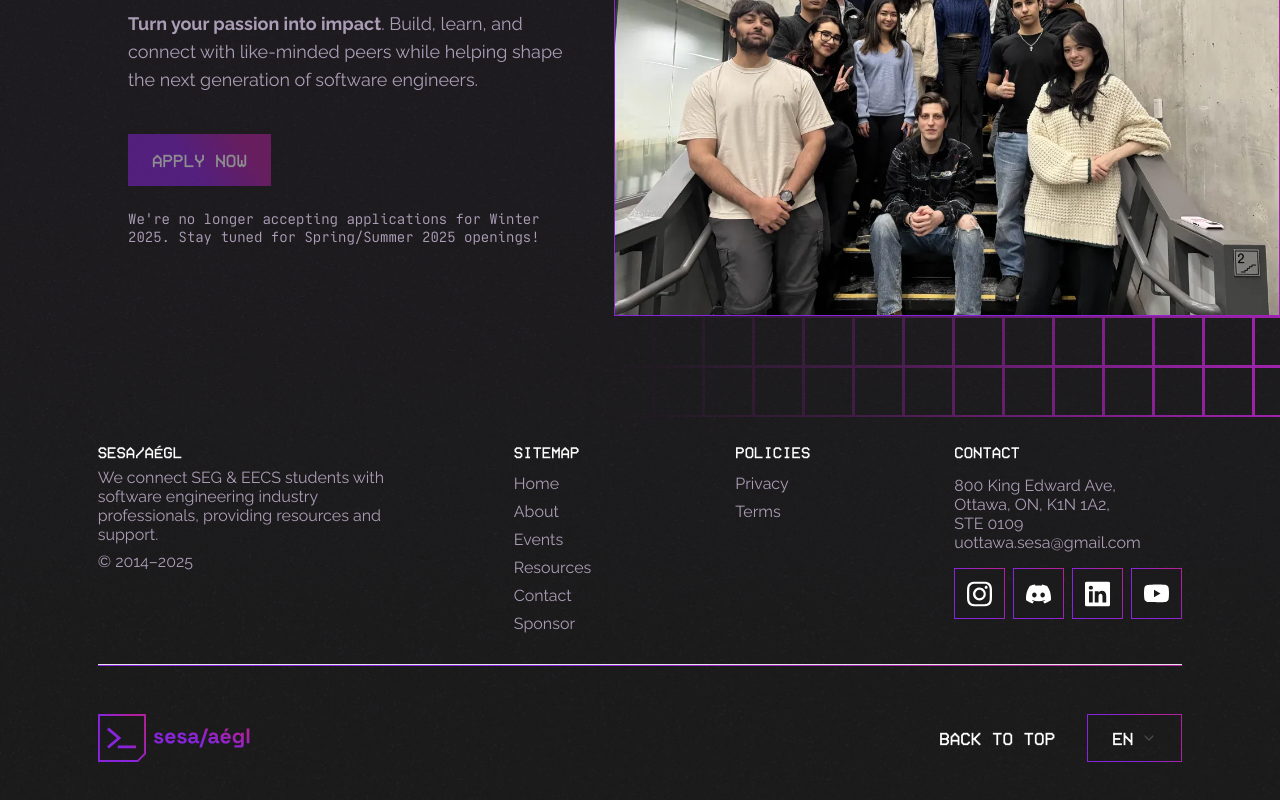
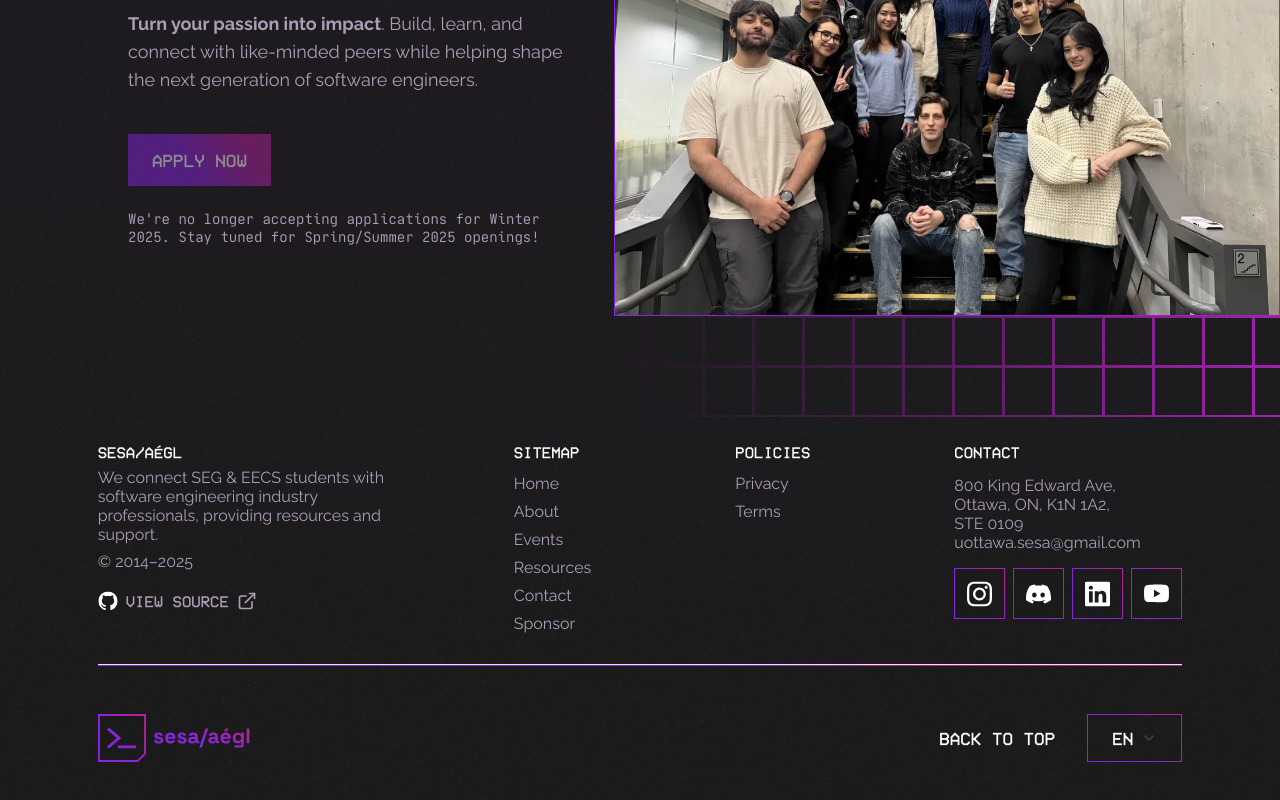
Before and after one commit to 8x5y1a/sesa-website, a Next.js app: page /en/AboutPage in a window 1280 px wide. Shown: the part 8558-9358 px from the top of the page. Built offline with nearby package versions, Linux system fonts and the light colour scheme.

Commit message:
Add link to GitHub in footer (#148)
* feat(footer): Add link to GitHub

* feat(footer): Update GitHub source link

Left-aligns the button and makes the text a bit smaller.

```diff
--- a/src/components/Footer.tsx
+++ b/src/components/Footer.tsx
@@ -3,6 +3,7 @@ import { Button } from "@/components/ui/button";
 import { LanguageSelect } from "@/components/LanguageSelect";
 import { useTranslations } from "next-intl";
 import { Link } from "@/i18n/navigation";
+import { ExternalLink } from "lucide-react";
 
 // === Removed sponsor marquee, in case we want it again: ===
 // {/* Sponsors marquee */}
@@ -34,6 +35,27 @@ export default function Footer() {
                         <p className="text-thistle">
                             &copy;&nbsp;2014&ndash;{new Date().getFullYear()}
                         </p>
+                        {/* Note: I've aligned this button with `-left-3` instead of making the padding 0 so that the hover animation still looks ok */}
+                        <Button
+                            variant="ghost-plain"
+                            className="-left-3 gap-2 p-3 text-sm text-thistle md:text-base"
+                            asChild
+                        >
+                            <Link
+                                href="https://github.com/uOttawaSESA/sesa-website/"
+                                target="_blank"
+                            >
+                                <Image
+                                    src="/icons/github-plain.svg"
+                                    alt="GitHub"
+                                    width={20}
+                                    height={20}
+                                    className="h-5 w-5"
+                                />
+                                View Source
+                                <ExternalLink className="h-5 w-5" />
+                            </Link>
+                        </Button>
                     </div>
 
                     <div className="flex flex-wrap justify-between gap-4 text-left sm:flex-nowrap lg:gap-36">
```
